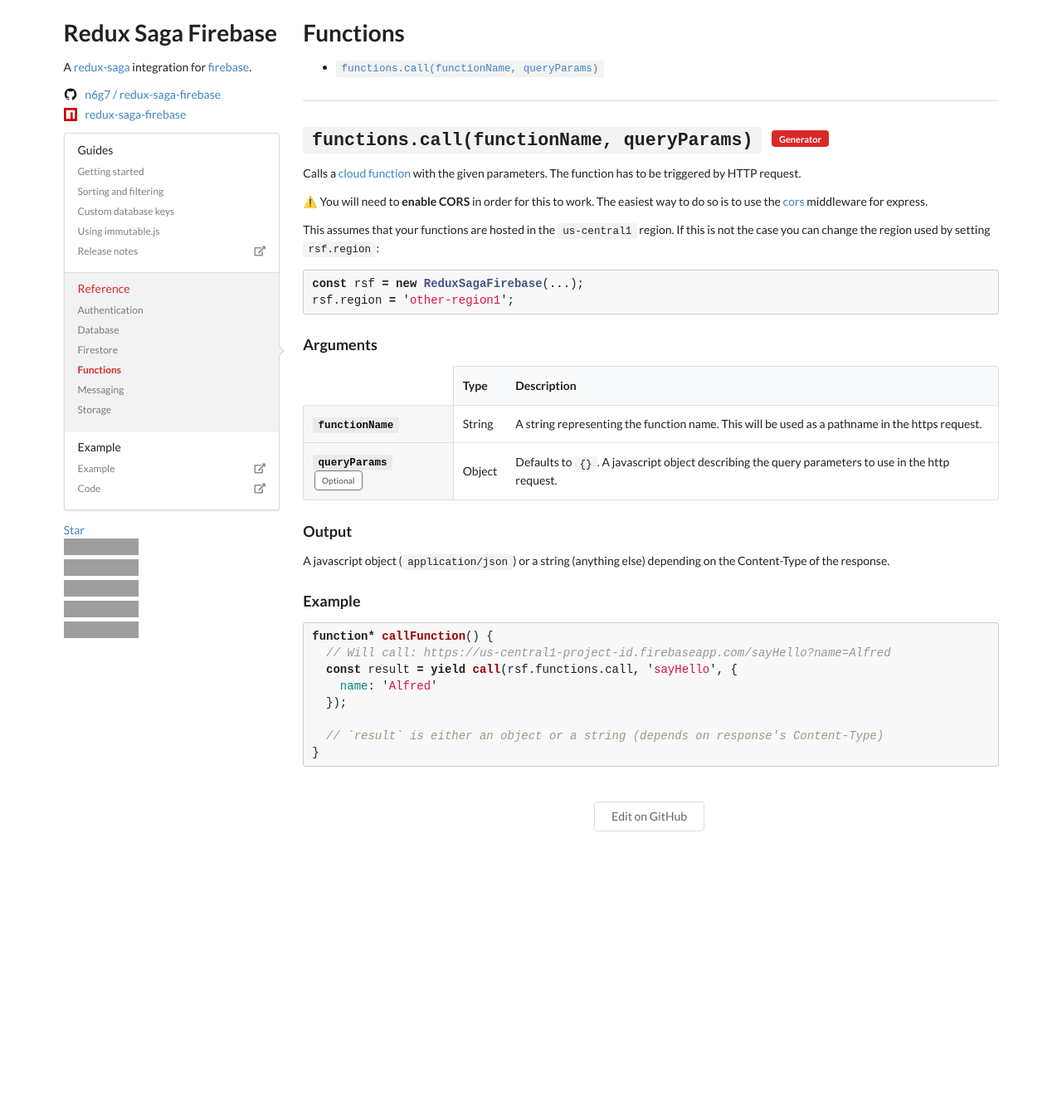
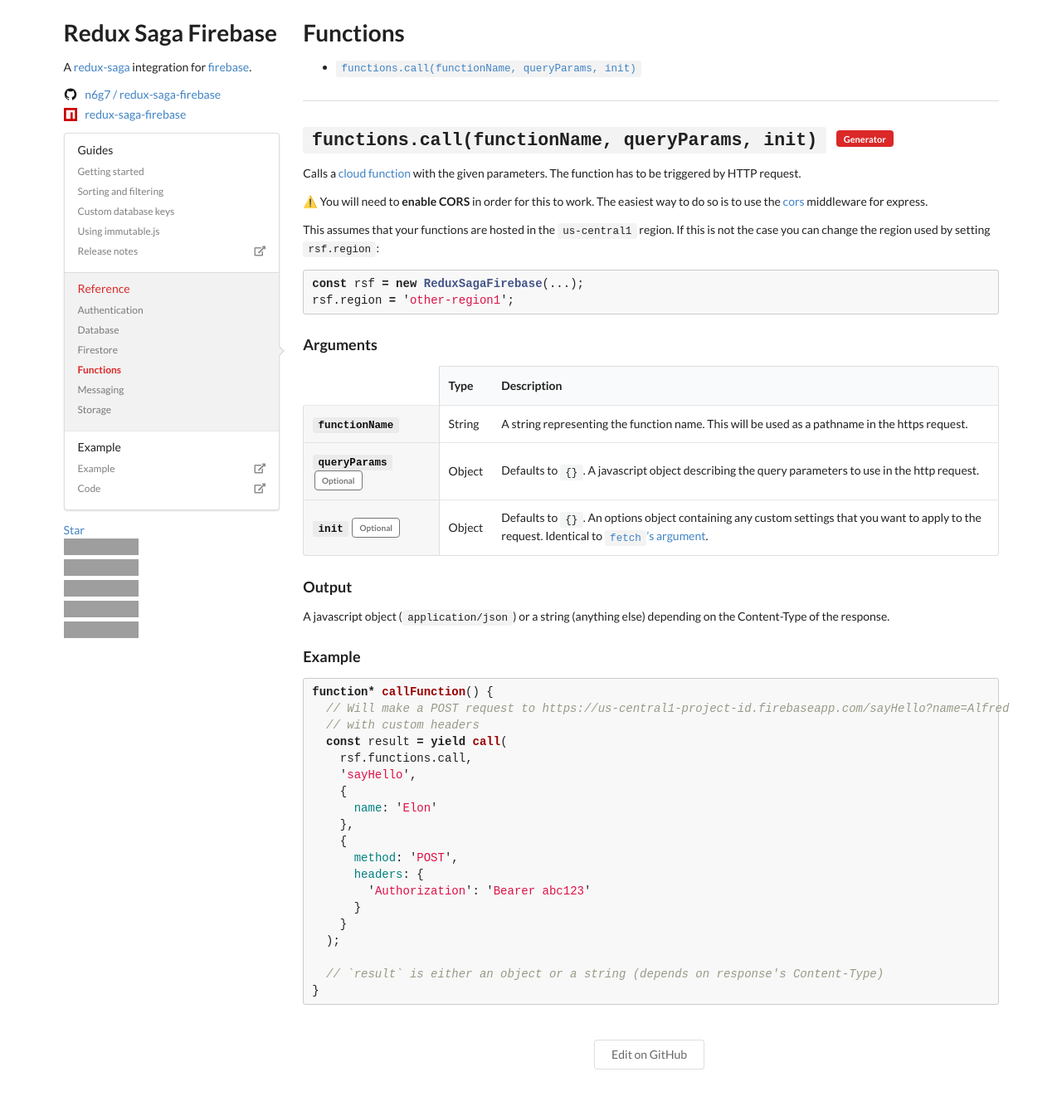
Before and after one commit to n6g7/redux-saga-firebase, a Jekyll site: the page built from docs/_reference/functions.md, in a window 1280 px wide. Shown: the whole page at 83% size. Built offline with Jekyll 4.4.1, drawn with Linux system fonts in a browser that asks for light colours; nearby versions of some CDN libraries; before the commit the page ends 1058 px from its top, so only the background shows below that; grey boxes are pictures that could not be loaded.

Commit message:
Add init param to functions.call

````diff
--- a/docs/_reference/functions.md
+++ b/docs/_reference/functions.md
@@ -3,7 +3,7 @@
 layout: docs
 methods:
 
-  - signature: functions.call(functionName, queryParams)
+  - signature: functions.call(functionName, queryParams, init)
     id: call
     generator: true
     description: |
@@ -29,14 +29,29 @@
         required: false
         type: Object
         description: Defaults to `{}`. A javascript object describing the query parameters to use in the http request.
+      - name: init
+        required: false
+        type: Object
+        description: Defaults to `{}`. An options object containing any custom settings that you want to apply to the request. Identical to [`fetch`'s argument](https://developer.mozilla.org/en-US/docs/Web/API/WindowOrWorkerGlobalScope/fetch#Parameters).
     output: A javascript object (`application/json`) or a string (anything else) depending on the Content-Type of the response.
     example: |
       ```js
       function* callFunction() {
-        // Will call: https://us-central1-project-id.firebaseapp.com/sayHello?name=Alfred
-        const result = yield call(rsf.functions.call, 'sayHello', {
-          name: 'Alfred'
-        });
+        // Will make a POST request to https://us-central1-project-id.firebaseapp.com/sayHello?name=Alfred
+        // with custom headers
+        const result = yield call(
+          rsf.functions.call,
+          'sayHello',
+          {
+            name: 'Elon'
+          },
+          {
+            method: 'POST',
+            headers: {
+              'Authorization': 'Bearer abc123'
+            }
+          }
+        );
 
         // `result` is either an object or a string (depends on response's Content-Type)
       }
--- a/src/functions.js
+++ b/src/functions.js
@@ -11,10 +11,10 @@
   else return baseUrl
 }
 
-function * _call (functionName, queryParams = {}) {
+function * _call (functionName, queryParams = {}, init = {}) {
   const url = getFunctionURL.call(this, functionName, queryParams)
 
-  const response = yield call(fetch, url)
+  const response = yield call(fetch, url, init)
 
   if (!response.ok) throw response
 
````
Also changed, not shown: src/functions.test.js (+29 -4 lines), README.md.
